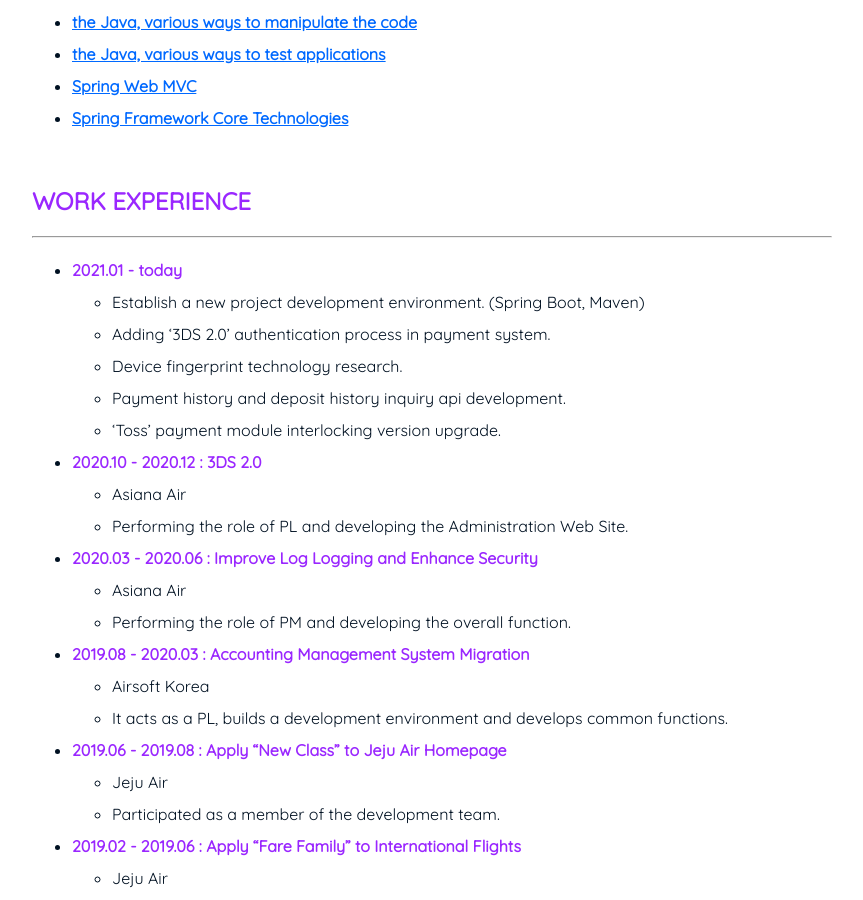
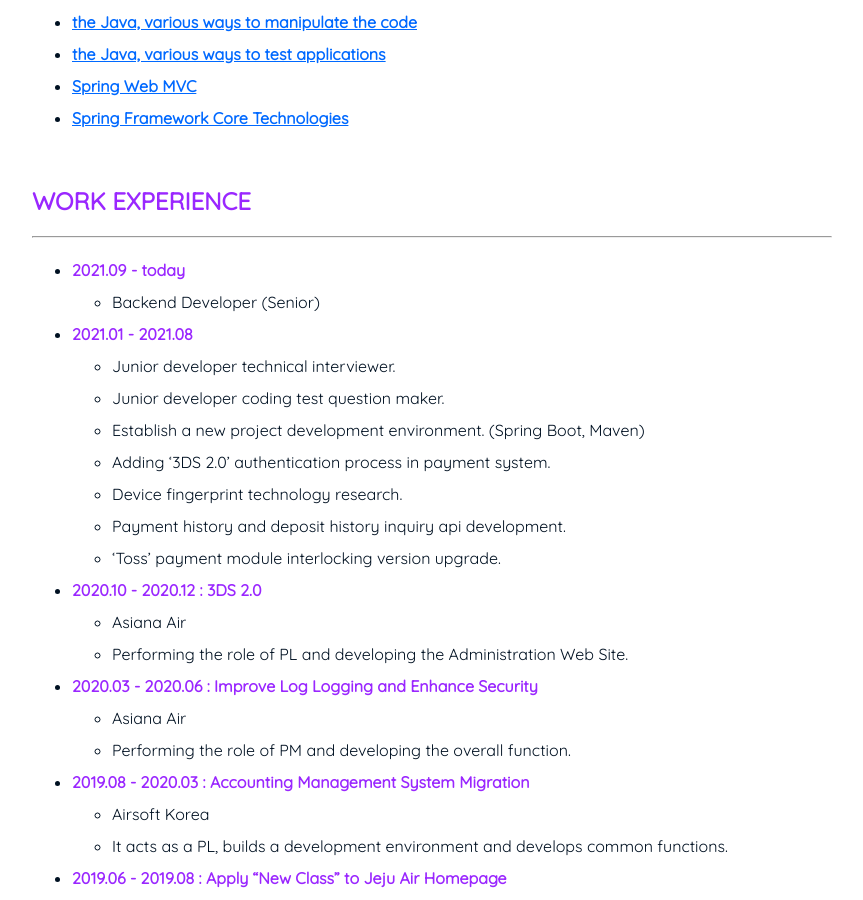
Before and after one commit to nimkoes/portfolio, a Jekyll site: the page built from about.md, in a window 1280 px wide and 900 px high, scrolled down 2086 px. Shown: the whole window, without its empty margins (208-1071 px from the left). Built offline with Jekyll 4.4.1, drawn with Linux system fonts in a browser that asks for light colours.

Commit message:
Update about.md

```diff
--- a/about.md
+++ b/about.md
@@ -81,7 +81,11 @@ subtitle: I work diligently to become lazy ☕
 ## **WORK EXPERIENCE**
 ---
 
-* **2021.01 - today**
+* **2021.09 - today**
+  * Backend Developer (Senior)
+* **2021.01 - 2021.08**
+  * Junior developer technical interviewer.
+  * Junior developer coding test question maker.
   * Establish a new project development environment. (Spring Boot, Maven)
   * Adding '3DS 2.0' authentication process in payment system.
   * Device fingerprint technology research.
```
